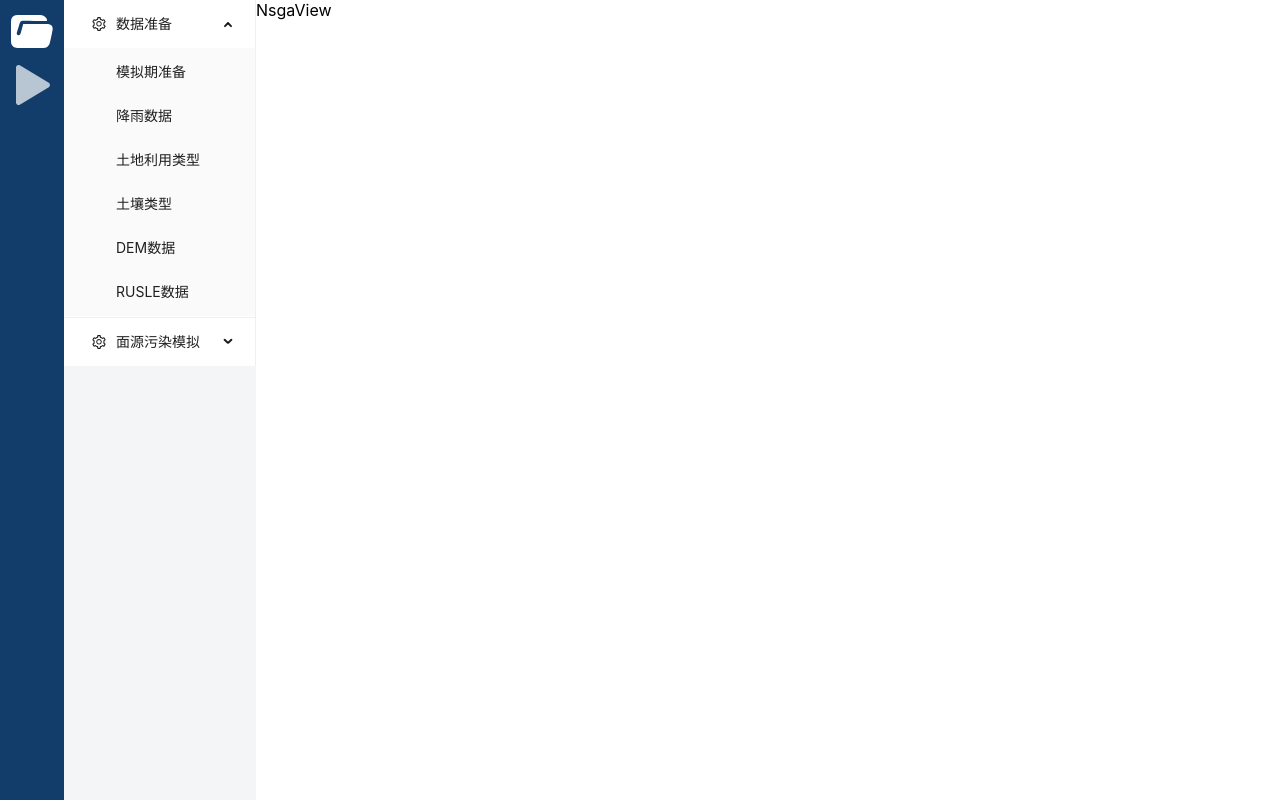
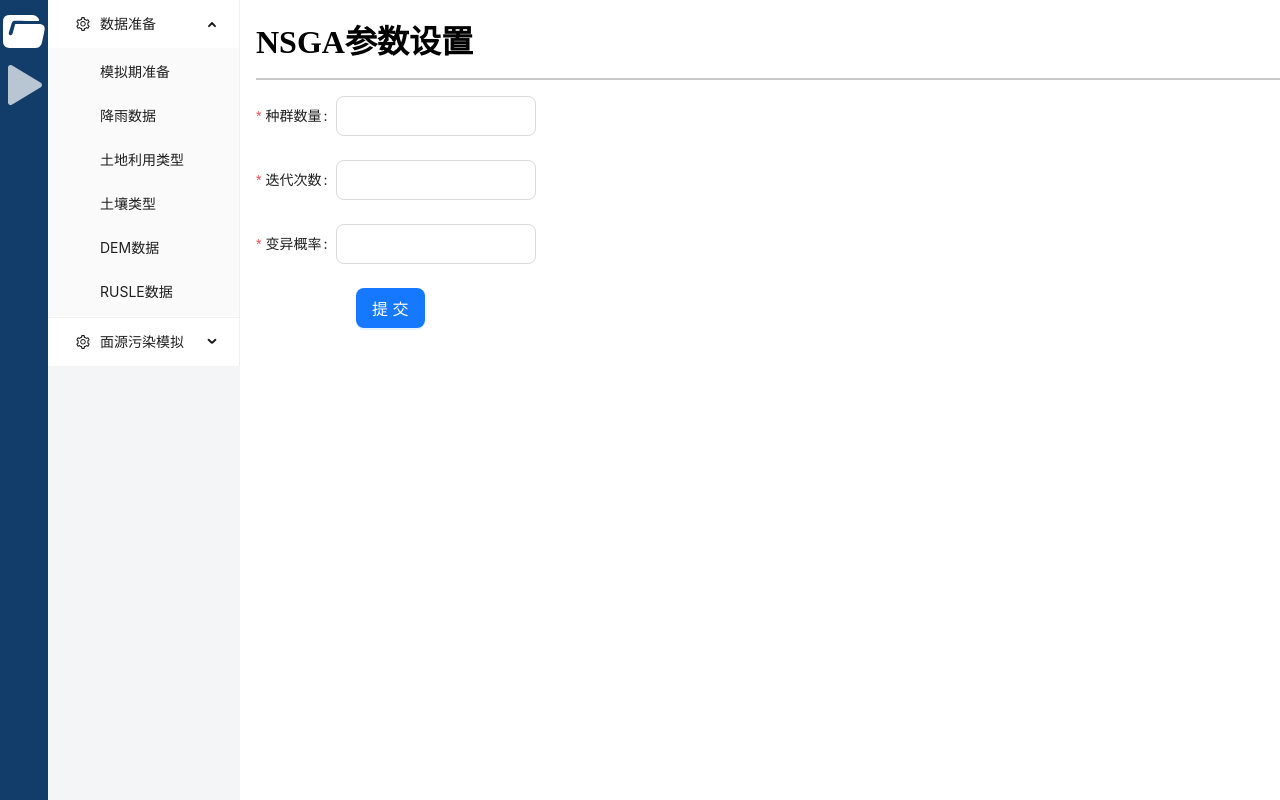
Before and after one commit to OstrichZkh/electron_nps_model, a React app in the folder fe_code/: page /setup/nsga in a window 1280 px wide. Built offline with nearby package versions, Linux system fonts and the light colour scheme.

Commit message:
feat:nsga

```diff
--- a/fe_code/src/views/NsgaView/index.tsx
+++ b/fe_code/src/views/NsgaView/index.tsx
@@ -1,9 +1,117 @@
-import React from "react";
+import React, { useState } from "react";
+import Title from "../../components/Title";
+import styled from "styled-components";
+import { Button, message, Form, Input } from "antd";
+import { useSelector, useDispatch } from "react-redux";
+import { updateStatusAsync } from "../../store/features/dataManagementSlice.ts";
 
 type IProps = {};
+const NsgaViewBox = styled.div`
+  padding: 1rem;
+  display: flex;
+  flex-direction: column;
+`;
+const NsgaView = (props: IProps) => {
+  let { curProjectInfo } = useSelector(
+    (state: any) => state.dataManagementReducer
+  );
+  const [messageApi, contextHolder] = message.useMessage();
 
-const NsgaView = (props: IProps) => {
-  return <div>NsgaView</div>;
+  let [nsgaParams, setNsgaParams] = useState(
+    curProjectInfo.nsga ? curProjectInfo.nsga : {}
+  );
+  let dispatch = useDispatch();
+  const handleChange = (e: any, key: string): void => {
+    const { value: inputValue } = e.target;
+    setNsgaParams({
+      ...nsgaParams,
+      [key]: inputValue,
+    });
+  };
+  const submitNsga = () => {
+    if (+nsgaParams.population != nsgaParams.population) {
+      message.error("种群数量请输入数字！");
+      return;
+    }
+    if (+nsgaParams.iteration != nsgaParams.iteration) {
+      message.error("迭代次数请输入数字！");
+      return;
+    }
+    if (+nsgaParams.mutation != nsgaParams.mutation) {
+      message.error("变异概率请输入数字！");
+      return;
+    }
+    if (+nsgaParams.mutation <= 0 || +nsgaParams.mutation >= 1) {
+      message.error("变异概率请输入介于0~1之间的数字！");
+      return;
+    }
+
+    let payload = [
+      {
+        target: ["nsga"],
+        value: nsgaParams,
+      },
+    ];
+    dispatch(updateStatusAsync(payload));
+  };
+  return (
+    <NsgaViewBox>
+      <Title title="NSGA参数设置" />
+      <Form
+        size="large"
+        name="basic"
+        wrapperCol={{ span: 16 }}
+        style={{ maxWidth: 300 }}
+        autoComplete="off"
+      >
+        <Form.Item
+          label="种群数量"
+          name="population"
+          rules={[{ required: true, message: "请输入种群数量！" }]}
+        >
+          <Input
+            onChange={(e) => {
+              handleChange(e, "population");
+            }}
+            defaultValue={nsgaParams.population}
+          />
+        </Form.Item>
+
+        <Form.Item
+          label="迭代次数"
+          name="iteration"
+          rules={[{ required: true, message: "请输入迭代次数！" }]}
+        >
+          <Input
+            onChange={(e) => {
+              handleChange(e, "iteration");
+            }}
+            defaultValue={nsgaParams.iteration}
+          />
+        </Form.Item>
+
+        <Form.Item
+          label="变异概率"
+          name="mutation"
+          rules={[{ required: true, message: "请输入变异概率" }]}
+        >
+          <Input
+            onChange={(e) => {
+              handleChange(e, "mutation");
+            }}
+            defaultValue={nsgaParams.mutation}
+          />
+        </Form.Item>
+
+        <Form.Item wrapperCol={{ offset: 8, span: 16 }}>
+          <Button onClick={submitNsga} type="primary">
+            提交
+          </Button>
+        </Form.Item>
+      </Form>
+      {contextHolder}
+    </NsgaViewBox>
+  );
 };
 
 export default NsgaView;
```
Also changed, not shown: fe_code/projectInfo.json (+1 -1 lines).
